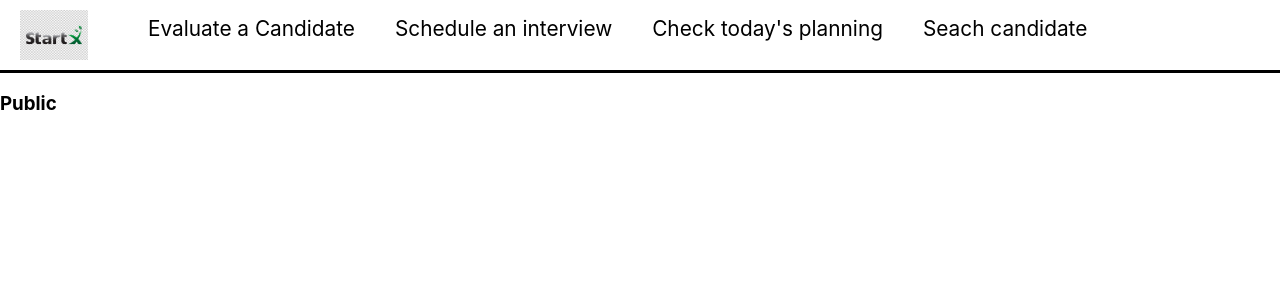
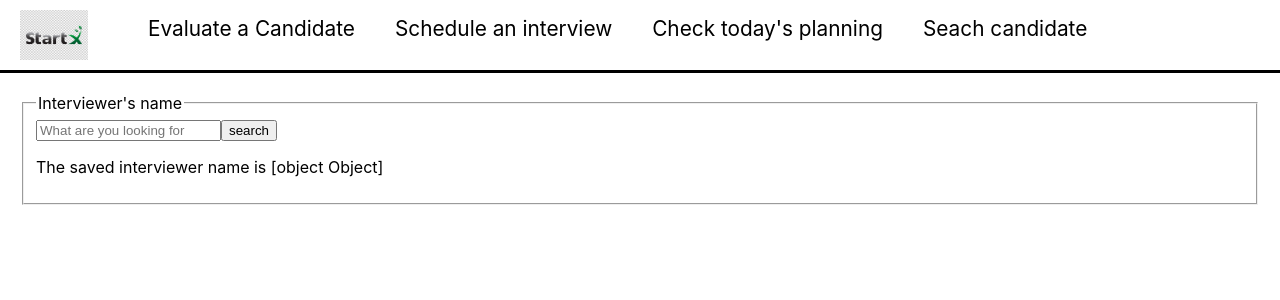
Before and after one commit to faydef/StartX, a React (Create React App) app in the folder client/: page / in a window 1280 px wide. Shown: the top 300 px of the page. Built offline with nearby package versions, Linux system fonts and the light colour scheme.

Commit message:
🚚(client) land on login

```diff
--- a/client/src/App.tsx
+++ b/client/src/App.tsx
@@ -16,7 +16,7 @@
       <div>
         <NavBar/>
         <Routes>
-          <Route path="/" element={<PublicPage />}>
+          <Route path="/" element={<Login />}>
           </Route>
           <Route path="/form" element={<Form />}>
           </Route>
@@ -37,7 +37,3 @@
 }
 
 export default App;
-
-function PublicPage () {
-  return <h3>Public</h3>
-}
```
